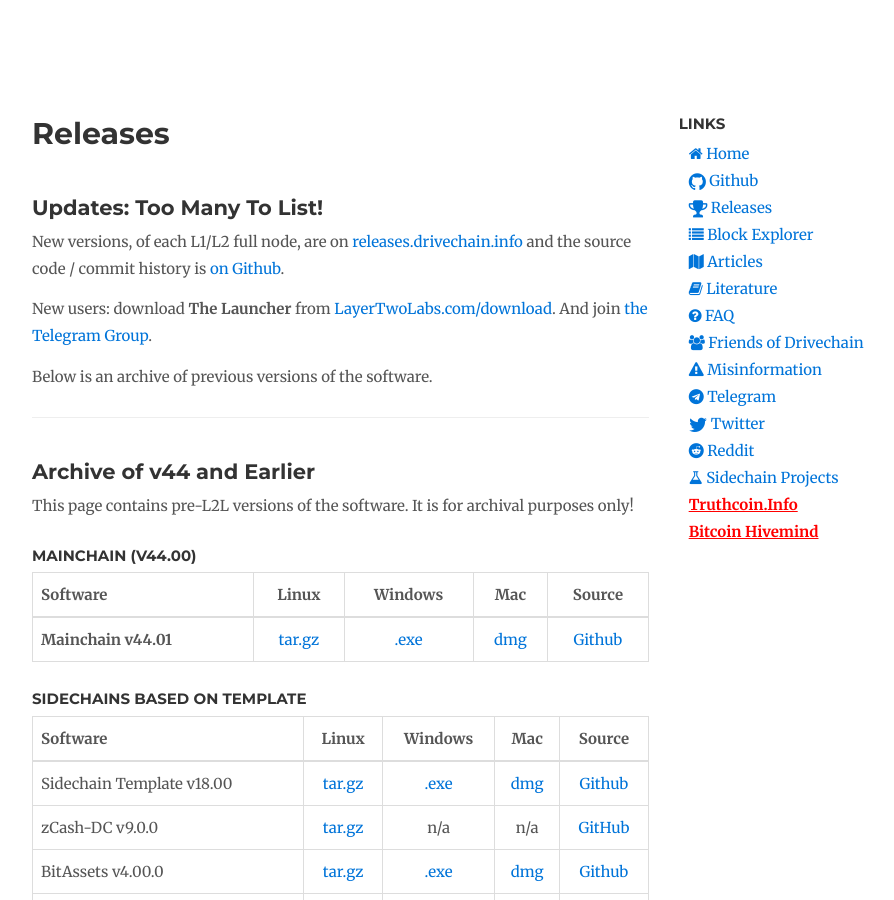
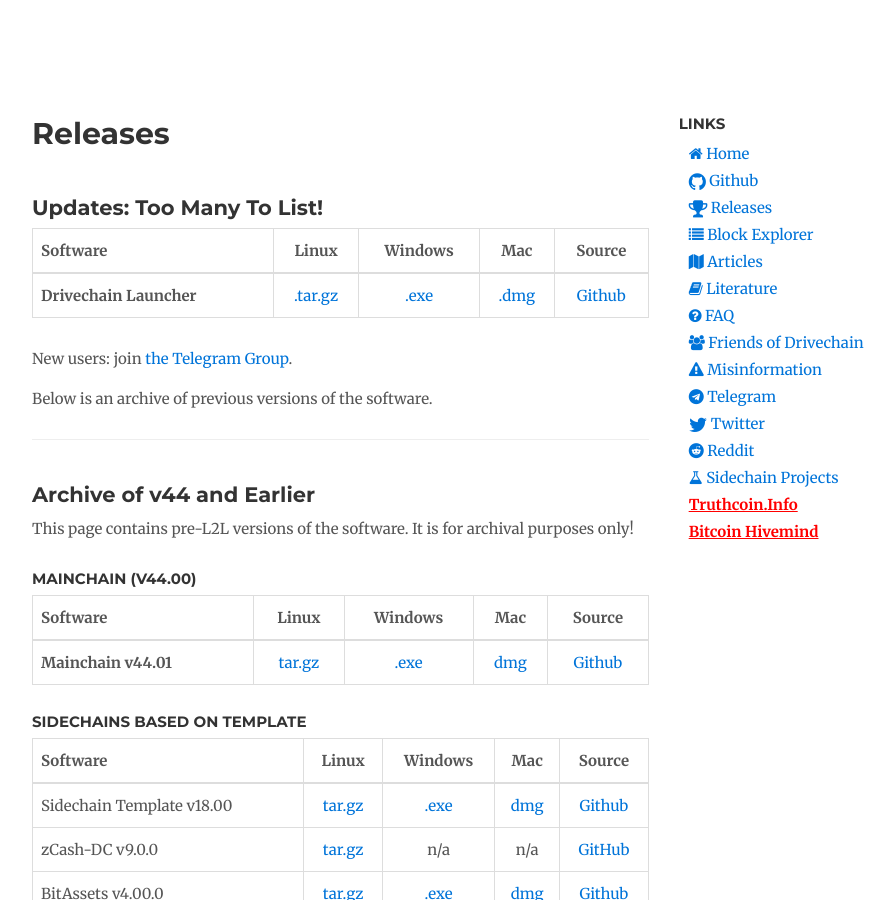
Before and after one commit to drivechain-project/drivechain.info, a Jekyll site: the page built from releases/index.md, in a window 1280 px wide and 900 px high. Shown: the whole window, without its empty margins (138-1032 px from the left). Built offline with Jekyll 4.4.1, drawn with Linux system fonts in a browser that asks for light colours; our own code applies the rules of GitHub Pages for plain Markdown files; comment, search, counter and statistics services are not loaded.

Commit message:
re-introduce the table at the top

```diff
--- a/releases/index.md
+++ b/releases/index.md
@@ -6,10 +6,11 @@
 
 ## Updates: Too Many To List!
 
+|Software|Linux|Windows|Mac|Source|
+|--------|:---:|:-----:|:-:|:----:|
+|**Drivechain Launcher**|[.tar.gz](https://releases.drivechain.info/drivechain-launcher-latest-x86_64-unknown-linux-gnu.zip)|[.exe](https://releases.drivechain.info/drivechain-launcher-latest-x86_64-w64.zip)|[.dmg](https://releases.drivechain.info/drivechain-launcher-latest-x86_64-apple-darwin.zip)|[Github](https://github.com/LayerTwo-Labs/drivechain_launcher)|
 
-New versions, of each L1/L2 full node, are on [releases.drivechain.info](https://releases.drivechain.info/) and the source code / commit history is [on Github](https://github.com/LayerTwo-Labs).
-
-New users: download **The Launcher** from [LayerTwoLabs.com/download](https://layertwolabs.com/download). And join [the Telegram Group](https://t.me/DcInsiders).
+New users: join [the Telegram Group](https://t.me/DcInsiders).
 
 Below is an archive of previous versions of the software.
 
```
